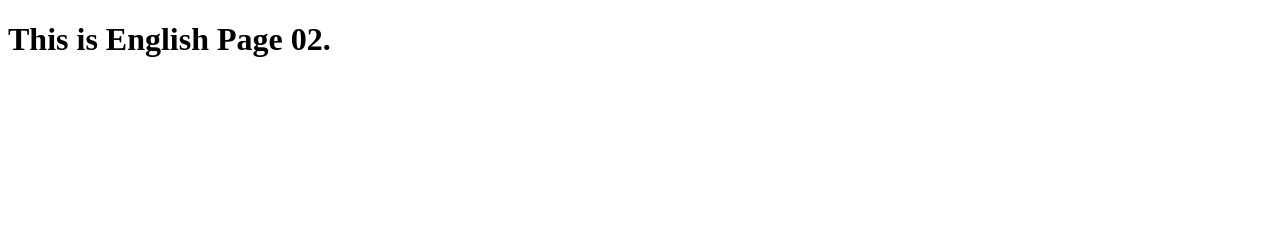
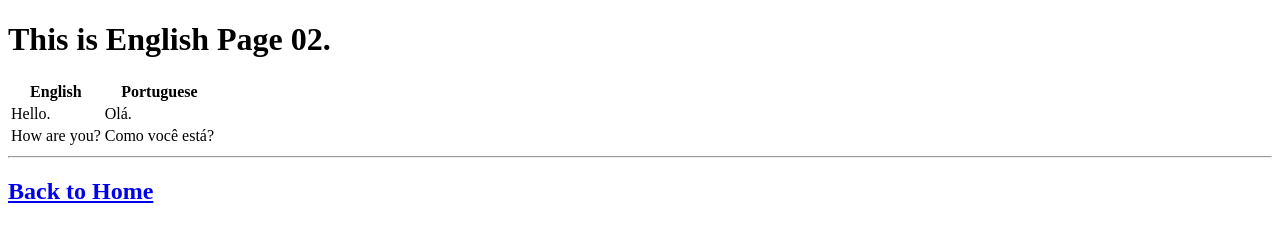
Before and after one commit to edskate/Engles-basico-001, a plain HTML site: page index13.html in a window 1280 px wide. Drawn offline with Linux system fonts and the light colour scheme.

Commit message:
atualizado

```diff
--- a/index13.html
+++ b/index13.html
@@ -7,5 +7,22 @@
 </head>
 <body>
 <h1>This is English Page 02.</h1>
+
+<table>
+    <tr>
+        <th>English</th>
+        <th>Portuguese</th>
+    </tr>
+    <tr>
+        <td>Hello.</td>
+        <td>Olá.</td>
+    </tr>
+    <tr>
+        <td>How are you?</td>
+        <td>Como você está?</td>
+    </tr>
+</table>
+<hr>
+<a href="index14.html"><h2>Back to Home</h2></a>
 </body>
 </html>
```
